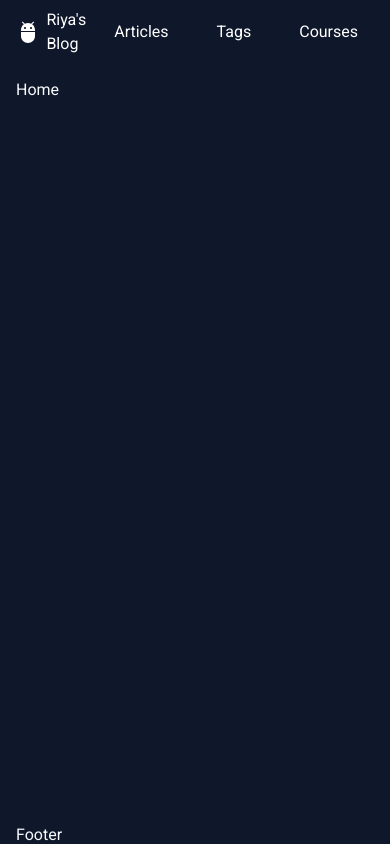
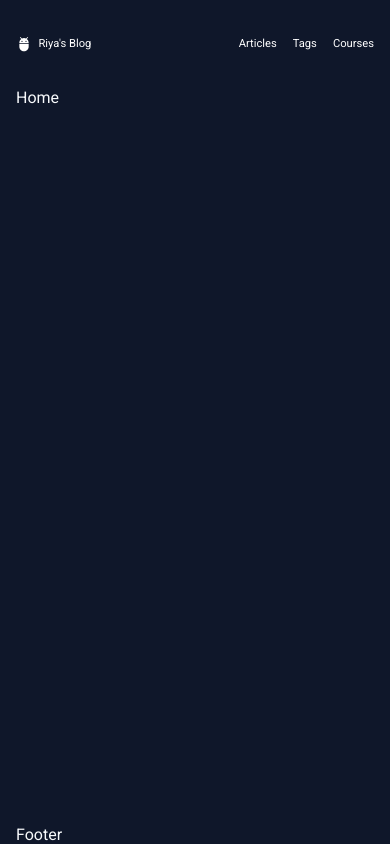
Before and after one commit to RiyaBhandari-2811/Byte-Meets-Word, a React (Vite) app: page / in a window 390 px wide. Built offline with nearby package versions, Linux system fonts and the light colour scheme.

Commit message:
style(navbar): completed navbar

```diff
--- a/package.json
+++ b/package.json
@@ -7,7 +7,7 @@
   "version": "0.0.0",
   "type": "module",
   "scripts": {
-    "dev": "vite",
+    "dev": "vite --host",
     "build": "tsc -b && vite build",
     "preview": "vite preview",
     "prepare": "husky",
--- a/src/components/NavBar/NavBar.scss
+++ b/src/components/NavBar/NavBar.scss
@@ -3,21 +3,15 @@
 @use '@scss/abstracts/mixins' as mixin;
 
 .nav-bar {
+  margin-top: 1rem;
+
   &__toolbar {
     @include mixin.flex(row, center, space-between);
 
     &__title {
-      @include mixin.flex(row, center, center);
-
       gap: 0.4rem;
       cursor: pointer;
       user-select: none;
-
-      &-text {
-        color: inherit;
-        font-weight: font.$roboto-bold !important;
-        letter-spacing: 0.1rem;
-      }
     }
   }
 }
--- a/src/components/NavBar/NavBar.tsx
+++ b/src/components/NavBar/NavBar.tsx
@@ -11,9 +11,37 @@ const NavBar: React.FC<NavBarProps> = () => {
   return (
     <AppBar className="nav-bar" position="static" elevation={0}>
       <Toolbar className="nav-bar__toolbar" disableGutters>
-        <Stack className="nav-bar__toolbar__title" direction="row">
-          <AdbIcon className="nav-bar__title-logo" />
-          <Typography component="a" className="nav-bar__title-text">
+        <Stack
+          className="nav-bar__toolbar__title"
+          direction="row"
+          justifyContent={'center'}
+          alignItems={'center'}
+        >
+          <AdbIcon
+            className="nav-bar__title-logo"
+            sx={{
+              width: {
+                xs: '1rem',
+                sm: '1.5rem',
+                md: '2rem',
+                lg: '2.5rem',
+                xl: '3rem',
+              },
+            }}
+          />
+          <Typography
+            component="a"
+            className="nav-bar__title-text"
+            sx={{
+              fontSize: {
+                xs: '0.7rem',
+                sm: '1rem',
+                md: '1rem',
+                lg: '1rem',
+                xl: '1.5rem',
+              },
+            }}
+          >
             Riya's Blog
           </Typography>
         </Stack>
--- a/src/components/navitems/NavItems.scss
+++ b/src/components/navitems/NavItems.scss
@@ -10,17 +10,7 @@
   margin: 0;
   padding: 0;
 
-  &__text {
-    font-size: 1.2rem;
-  }
-
   &--active {
     text-decoration: underline;
   }
 }
-
-@include mixin.respond-to(sm, md, lg) {
-  .nav-items {
-    gap: 0.5rem;
-  }
-}
--- a/src/components/navitems/NavItems.tsx
+++ b/src/components/navitems/NavItems.tsx
@@ -9,20 +9,36 @@ const NavItems: React.FC = () => {
   const routeTo: NavigateFunction = navigateToRoute();
   const location = useLocation();
   return (
-    <List className="nav-items">
+    <List className="nav-items" disablePadding>
       {routes.map(
         ({ path, name, hidden }: RouteType) =>
           !hidden && (
             <ListItem key={name} disablePadding>
               <ListItemButton
+                disableGutters
                 className="nav-items__button"
                 onClick={() => routeTo(path)}
+                sx={{ padding: '0px' }}
               >
                 <ListItemText
                   primary={name}
-                  className={`nav-items__text ${
+                  className={`nav-items__button-text ${
                     location.pathname === path ? 'nav-items--active' : ''
                   }`}
+                  slotProps={{
+                    primary: {
+                      sx: {
+                        fontSize: {
+                          xs: '0.7rem',
+                          sm: '1rem',
+                          md: '1rem',
+                          lg: '1rem',
+                          xl: '1.5rem',
+                        },
+                        margin: { md: '0.5rem', lg: '1rem', xl: '1rem' },
+                      },
+                    },
+                  }}
                 />
               </ListItemButton>
             </ListItem>
--- a/src/pages/layout/Layout.tsx
+++ b/src/pages/layout/Layout.tsx
@@ -19,7 +19,7 @@ const Layout: React.FC = () => {
 
   return (
     <ThemeProvider theme={generateTheme()}>
-      <Container>
+      <Container sx={{ paddingLeft: { lg: '1rem', xl: '0px', xxl: '0px' } }}>
         <Stack className="layout">
           <NavBar toggleTheme={toggleTheme} />
           <Box component="main" className="layout__content">
--- a/src/scss/abstracts/_breakpoints.scss
+++ b/src/scss/abstracts/_breakpoints.scss
@@ -1,23 +1,26 @@
 // Breakpoints
-$breakpoint-xs: 0px; // 0 to 599px
-$breakpoint-sm: 600px; // 600 to 899px
-$breakpoint-md: 900px; // 900 to 1199px
-$breakpoint-lg: 1200px; // 1200 to 1535
-$breakpoint-xl: 1536px; // 1536 and beyond
+$breakpoint-xs: 0;
+$breakpoint-sm: 400px;
+$breakpoint-md: 768px;
+$breakpoint-lg: 1024px;
+$breakpoint-xl: 1440px;
+$breakpoint-xxl: 1920px;
+$breakpoints: (
+  // 0 to 399px
+  xs: '(max-width: #{($breakpoint-sm - 1)})',
 
-$breakpoints: (
-  // 0 to 599px
-  xs: "(max-width: #{($breakpoint-sm - 1)})",
+  // 400px to 767px
+  sm: '(min-width: #{$breakpoint-sm}) and (max-width: #{($breakpoint-md - 1)})',
 
-  // 600px to 899px
-  sm: "(min-width: #{$breakpoint-sm}) and (max-width: #{($breakpoint-md - 1)})",
+  // 768px to 1023px
+  md: '(min-width: #{$breakpoint-md}) and (max-width: #{($breakpoint-lg - 1)})',
 
-  // 900px to 1199px
-  md: "(min-width: #{$breakpoint-md}) and (max-width: #{($breakpoint-lg - 1)})",
+  // 1024px to 1439px
+  lg: '(min-width: #{$breakpoint-lg}) and (max-width: #{($breakpoint-xl - 1)})',
 
-  // 1200px to 1535px
-  lg: "(min-width: #{$breakpoint-lg}) and (max-width: #{($breakpoint-xl - 1)})",
+  // 1440px to 1919px
+  xl: '(min-width: #{$breakpoint-xl})',
 
-  // 1536px and beyond
-  xl: "(min-width: #{$breakpoint-xl})"
+  // 1920px and above
+  xxl: '(min-width: #{$breakpoint-xxl})'
 );
--- a/src/utils/theme.ts
+++ b/src/utils/theme.ts
@@ -6,6 +6,12 @@ import '@fontsource/roboto/500.css';
 import '@fontsource/roboto/700.css';
 
 type GenerateTheme = () => Theme;
+
+declare module '@mui/material/styles' {
+  interface BreakpointOverrides {
+    xxl: true;
+  }
+}
 
 const generateTheme: GenerateTheme = () => {
   return createTheme({
@@ -36,6 +42,16 @@ const generateTheme: GenerateTheme = () => {
         fontWeight: 300,
       },
     },
+    breakpoints: {
+      values: {
+        xs: 0,
+        sm: 400,
+        md: 768,
+        lg: 1024,
+        xl: 1440,
+        xxl: 1920,
+      },
+    },
   });
 };
 
```
